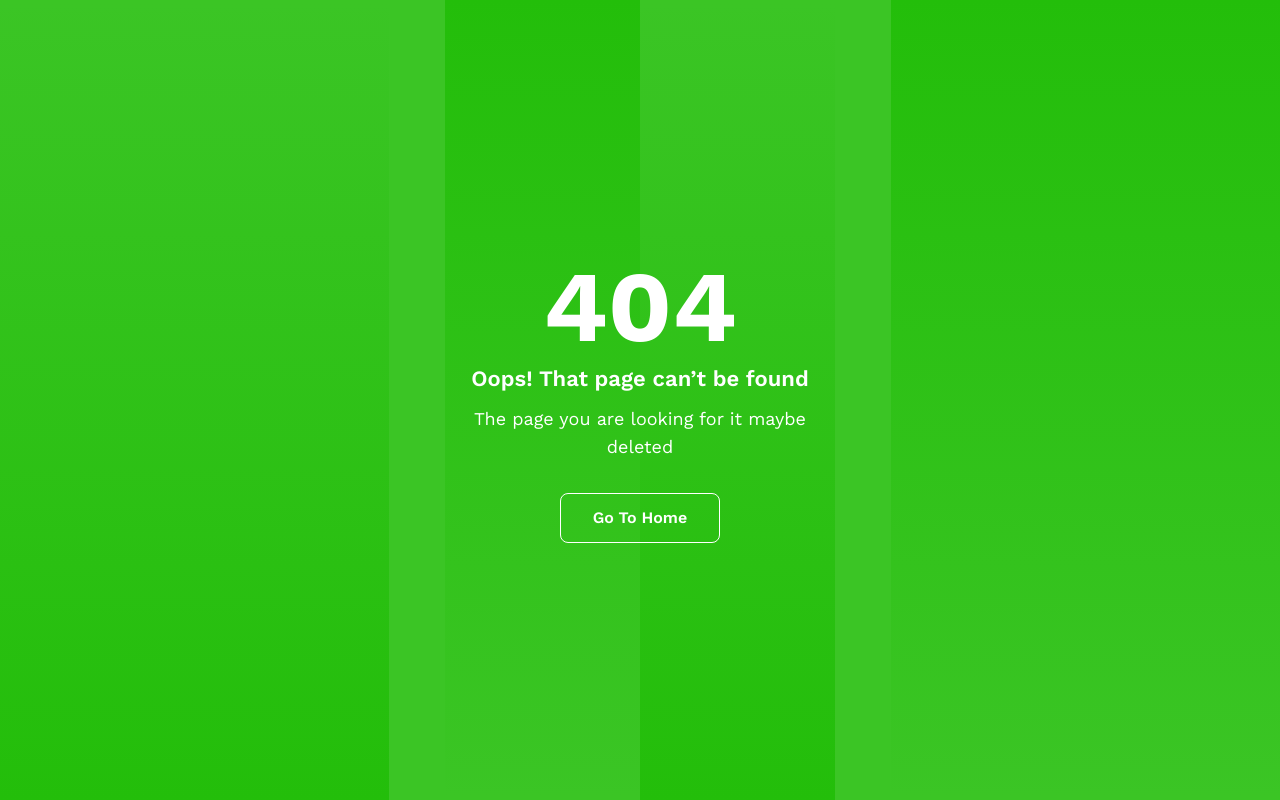
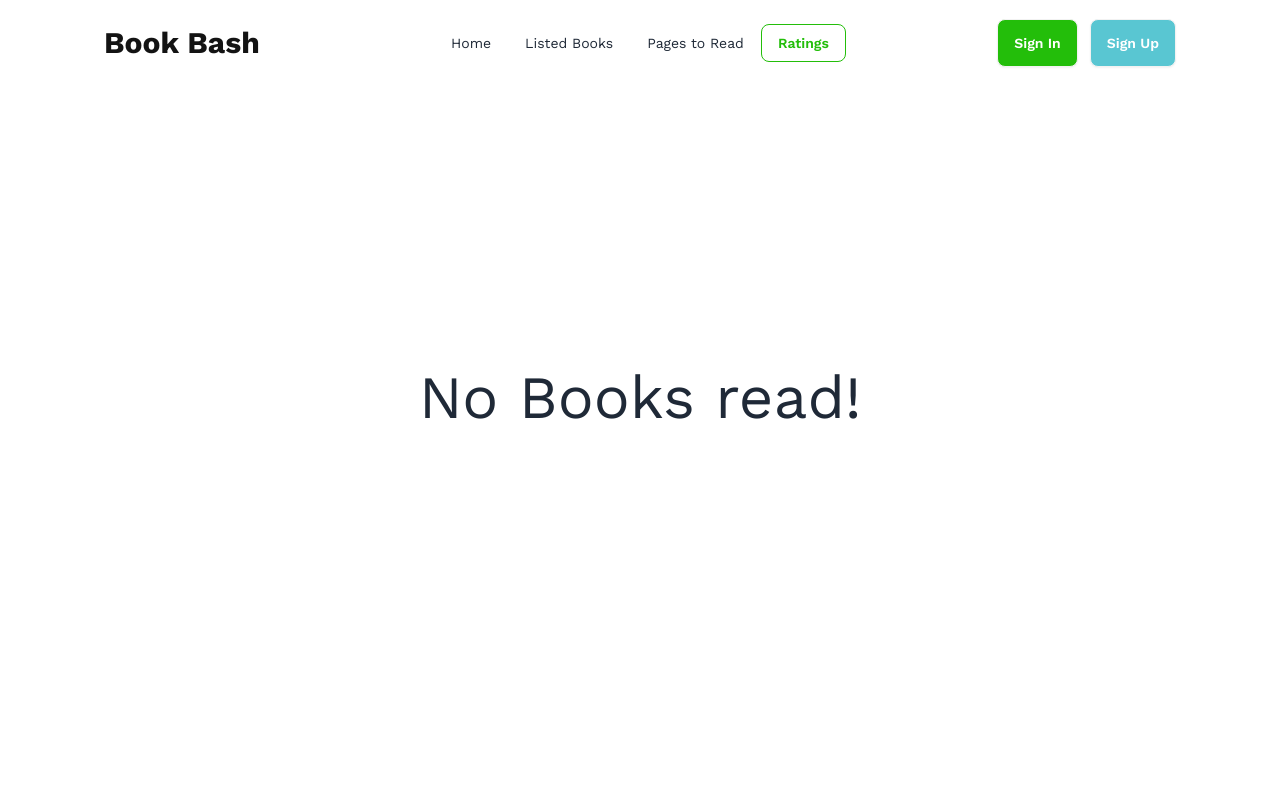
Before and after one commit to AdibHoque/PH-Assignment-8, a React (Vite) app: page /ratings in a window 1280 px wide. Before the commit this address had no page. Built offline with nearby package versions, Linux system fonts and the light colour scheme; a web font is replaced by a local one; what tailwindcss-animated would draw is missing.

Commit message:
Added Ratings Page

```diff
--- a/src/components/Banner.jsx
+++ b/src/components/Banner.jsx
@@ -3,7 +3,7 @@ import {Link} from "react-router-dom";
 export default function Banner() {
   return (
     <>
-      <div className="hero min-h-60 bg-base-200 rounded-2xl my-2 py-8">
+      <div className="hero min-h-60 bg-base-200 rounded-2xl my-2 py-8 animate-fade-down animate-once">
         <div className="hero-content flex-col lg:flex-row-reverse md:px-16">
           <img
             src="https://i.ibb.co/fpPfvXr/book1.png"
--- a/src/components/Navbar.jsx
+++ b/src/components/Navbar.jsx
@@ -23,11 +23,16 @@ export default function NavBar() {
           Pages to Read
         </NavLink>
       </li>
+      <li>
+        <NavLink to="/ratings" className={navClass}>
+          Ratings
+        </NavLink>
+      </li>
     </>
   );
   return (
     <div className="navbar bg-base-100">
-      <div className="navbar-start">
+      <div className="navbar-start animate-fade-right animate-once">
         <div className="dropdown">
           <div
             tabIndex={0}
@@ -60,10 +65,10 @@ export default function NavBar() {
           Book Bash
         </Link>
       </div>
-      <div className="navbar-center hidden lg:flex">
+      <div className="navbar-center hidden lg:flex animate-fade-up animate-once">
         <ul className="menu menu-horizontal px-2">{links}</ul>
       </div>
-      <div className="navbar-end flex gap-3">
+      <div className="navbar-end flex gap-3 animate-fade-left animate-once">
         <a className="btn text-white bg-[#23BE0A]">Sign In</a>
         <a className="btn text-white bg-[#59C6D2]">Sign Up</a>
       </div>
--- /dev/null
+++ b/src/components/Ratings.jsx
@@ -0,0 +1,83 @@
+import {useEffect, useState} from "react";
+import {
+  BarChart,
+  Bar,
+  Cell,
+  XAxis,
+  YAxis,
+  CartesianGrid,
+  ResponsiveContainer,
+  Rectangle,
+} from "recharts";
+
+const colors = ["#0088FE", "#00C49F", "#FFBB28", "#FF8042", "red", "pink"];
+
+const getPath = (x, y, width, height) => {
+  return `M${x},${y + height}C${x + width / 3},${y + height} ${x + width / 2},${
+    y + height / 3
+  }
+  ${x + width / 2}, ${y}
+  C${x + width / 2},${y + height / 3} ${x + (2 * width) / 3},${y + height} ${
+    x + width
+  }, ${y + height}
+  Z`;
+};
+
+const TriangleBar = (props) => {
+  const {fill, x, y, width, height} = props;
+
+  return <path d={getPath(x, y, width, height)} stroke="none" fill={fill} />;
+};
+
+export default function Ratings() {
+  const [data, setData] = useState([]);
+  useEffect(() => {
+    const readDb = JSON.parse(localStorage.getItem("read")) || [];
+    let arr = [];
+    readDb.forEach((e) => {
+      arr.push({name: e.bookName, rating: e.rating});
+    });
+    setData(arr);
+  }, []);
+  if (!data[0])
+    return (
+      <div className="h-[80vh] flex items-center justify-center">
+        <h1 className="text-6xl text-center">No Books read!</h1>
+      </div>
+    );
+  return (
+    <>
+      <div className="bg-[#1313130D] w-full rounded-2xl p-5">
+        <h1 className="text-center font-bold text-[#131313] text-3xl">
+          Ratings
+        </h1>
+      </div>
+      {/* <div className="flex justify-center items-center"> */}
+      <ResponsiveContainer width="100%" height={400}>
+        <BarChart
+          data={data}
+          margin={{
+            top: 20,
+            right: 30,
+            left: 20,
+            bottom: 5,
+          }}
+        >
+          <CartesianGrid strokeDasharray="3 3" />
+          <XAxis dataKey="name" />
+          <YAxis domain={[0, 5]} />
+          <Bar
+            dataKey="rating"
+            fill="#8884d8"
+            shape={<Rectangle />}
+            label={{position: "top"}}
+          >
+            {data.map((entry, index) => (
+              <Cell key={`cell-${index}`} fill={colors[index % 20]} />
+            ))}
+          </Bar>
+        </BarChart>
+      </ResponsiveContainer>
+    </>
+  );
+}
--- a/src/main.jsx
+++ b/src/main.jsx
@@ -10,6 +10,7 @@ import Book from "./components/Book.jsx";
 import ListedBooks from "./components/ListedBooks.jsx";
 import PagesToRead from "./components/PagesToRead.jsx";
 import "react-toastify/dist/ReactToastify.css";
+import Ratings from "./components/Ratings.jsx";
 
 const router = createBrowserRouter([
   {
@@ -34,6 +35,10 @@ const router = createBrowserRouter([
         element: <Book></Book>,
         loader: () => fetch("data.json"),
       },
+      {
+        path: "/ratings",
+        element: <Ratings></Ratings>,
+      },
     ],
   },
 ]);
```
